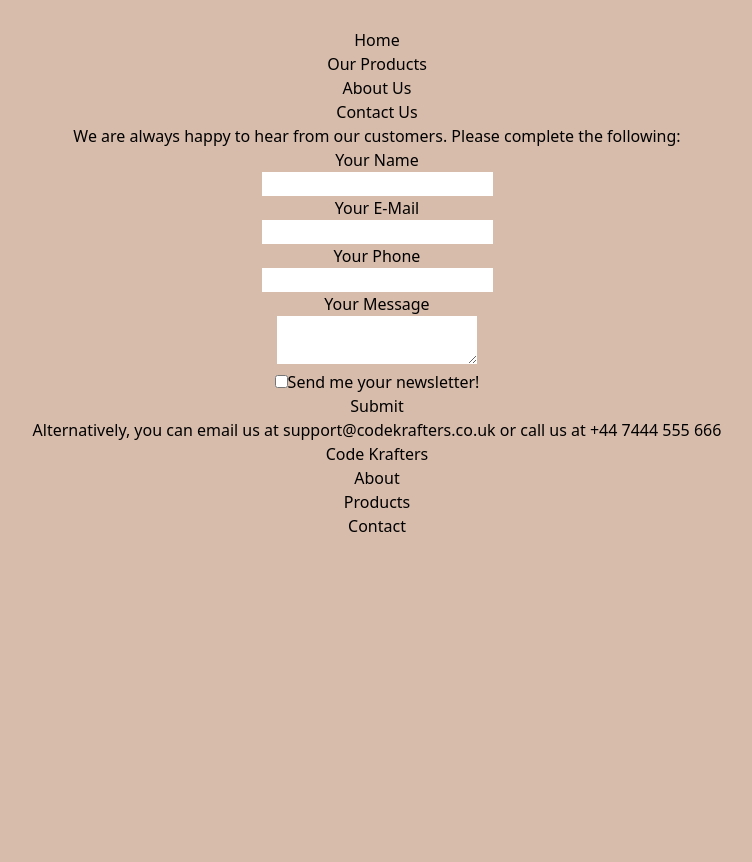
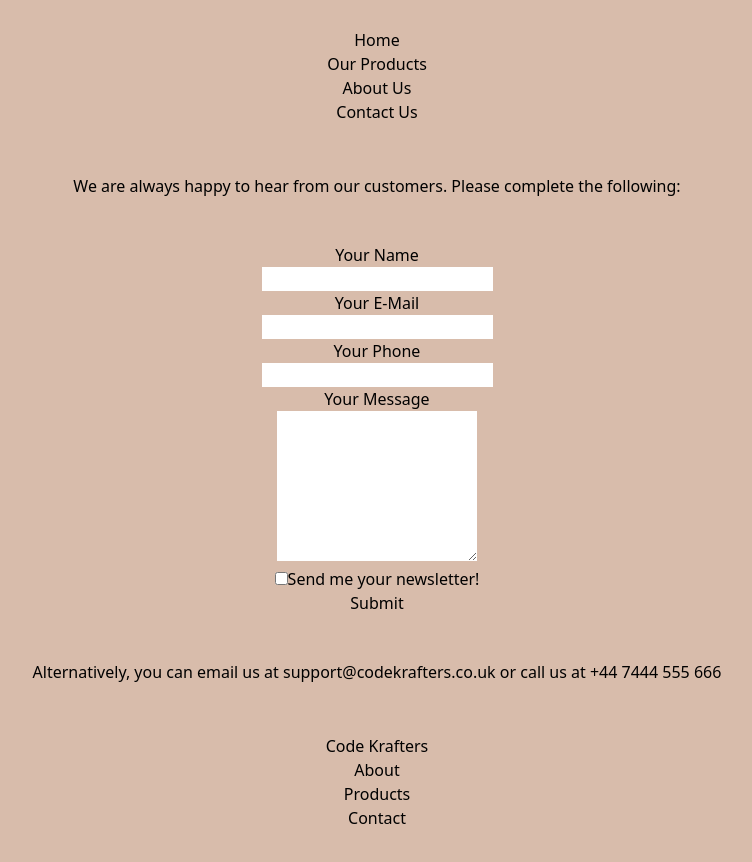
Before and after one commit to emigri/codeKrafters, a React (Vite) app: page /Contact in a window 1280 px wide. Shown: the part 3700-4562 px from the top of the page, without its empty margins (263-1015 px from the left). Before the commit the page ends 4270 px from the top, so only its background shows below. Built offline with nearby package versions, Linux system fonts and the light colour scheme.

Commit message:
contact page css added

```diff
--- a/public/assets/css/style.css
+++ b/public/assets/css/style.css
@@ -335,3 +335,32 @@ body {
     padding: 5px 32px;
     margin: 12px;;
   }
+
+  /* Contact Page */
+  .contact {
+    margin: 50px 0;
+  }
+  .contact > * {
+    margin-top:25px;
+  }
+
+  .contact form {
+    padding: 20px;
+    transition: var(--transition);
+  }
+
+  .contact form:hover {
+    transition: var(--transition);
+    background-color: rgba(255,255,255,.2);
+    -webkit-box-shadow: 0px 0px 34px -10px rgba(0,0,0,0.2);
+    -moz-box-shadow: 0px 0px 34px -10px rgba(0,0,0,0.2);
+    box-shadow: 0px 0px 34px -10px rgba(0,0,0,0.2);
+  }
+
+  .contact form  input, .contact form textarea {
+    border-radius:0
+  }
+
+ .contact form textarea {
+    min-height:150px;
+  }
```
